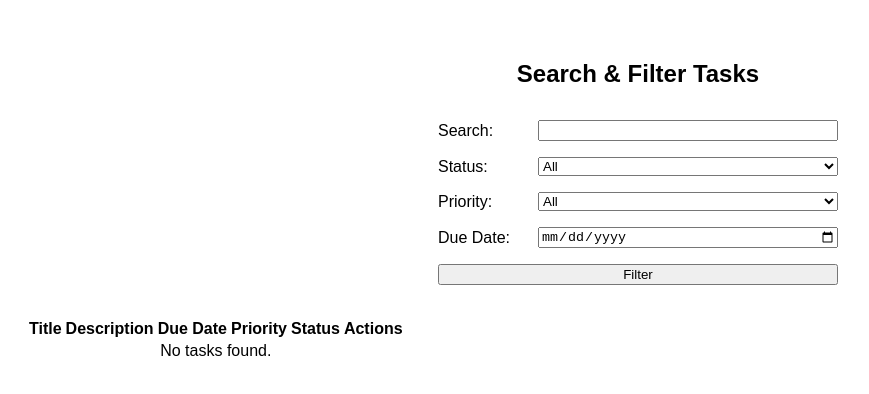
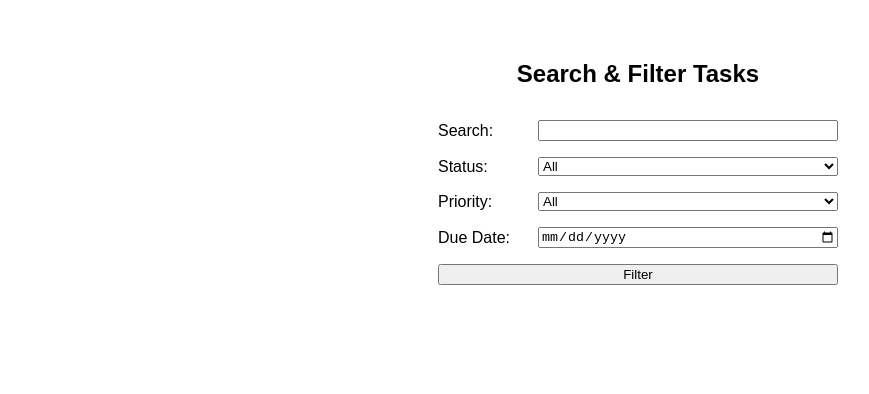
Before and after one commit to sarnithaad/Task-Management-System, a Next.js app in the folder frontend/: page /search-filter in a window 1280 px wide. Shown: the top 394 px of the page, without its empty margins (2-871 px from the left). Built offline with nearby package versions, Linux system fonts and the light colour scheme.

Commit message:
initial commit

```diff
--- a/frontend/components/TaskList.js
+++ b/frontend/components/TaskList.js
@@ -1,41 +1,15 @@
-export default function TaskList({ tasks, onUpdate, onDelete }) {
-  if (!Array.isArray(tasks)) return null; // Defensive: only render if tasks is an array
-
+export default function TaskList({ tasks, title }) {
+  if (!tasks.length) return null;
   return (
-    <table>
-      <thead>
-        <tr>
-          <th>Title</th>
-          <th>Description</th>
-          <th>Due Date</th>
-          <th>Priority</th>
-          <th>Status</th>
-          <th>Actions</th>
-        </tr>
-      </thead>
-      <tbody>
-        {tasks.length > 0 ? (
-          tasks.map(task =>
-            task ? (
-              <tr key={task._id}>
-                <td>{task.title}</td>
-                <td>{task.description}</td>
-                <td>{task.dueDate}</td>
-                <td>{task.priority}</td>
-                <td>{task.status}</td>
-                <td>
-                  <button onClick={() => onUpdate(task._id, { status: 'Completed' })}>Complete</button>
-                  <button onClick={() => onDelete(task._id)}>Delete</button>
-                </td>
-              </tr>
-            ) : null
-          )
-        ) : (
-          <tr>
-            <td colSpan={6} style={{ textAlign: "center" }}>No tasks found.</td>
-          </tr>
-        )}
-      </tbody>
-    </table>
+    <div>
+      <h4>{title}</h4>
+      <ul>
+        {tasks.map(t => (
+          <li key={t._id}>
+            {t.title} - {t.status} - Due: {t.dueDate ? t.dueDate.slice(0,10) : 'N/A'}
+          </li>
+        ))}
+      </ul>
+    </div>
   );
 }
```
